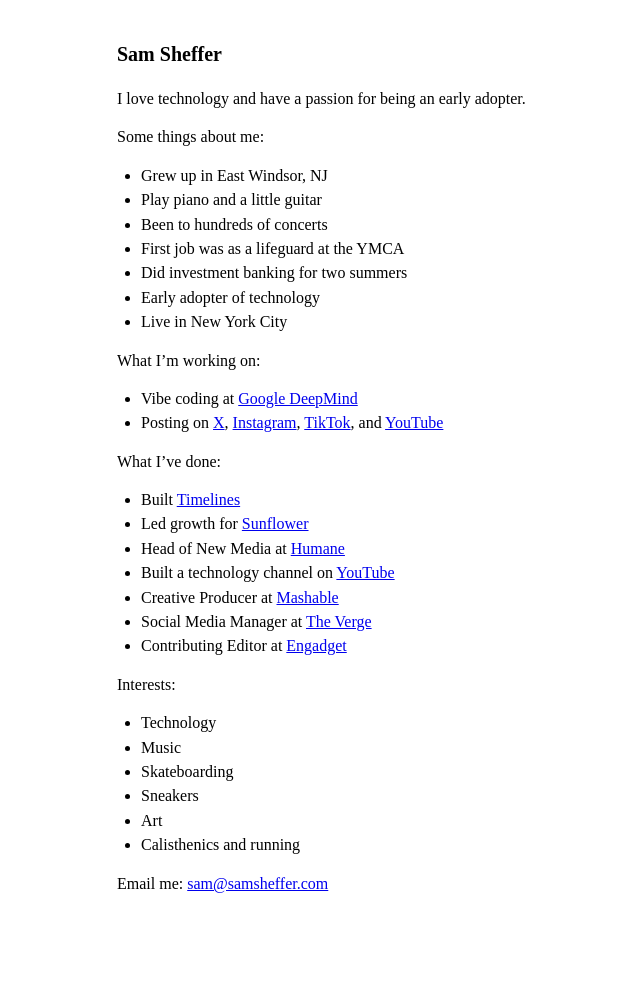
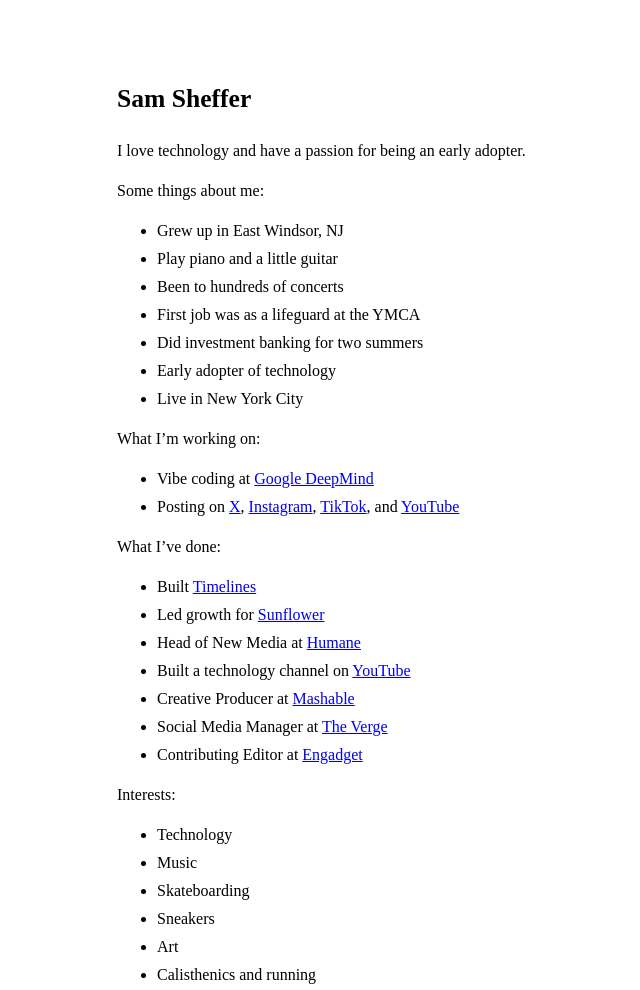
Before and after one commit to samsheffer/samsheffer-site, a plain HTML site: page index.html in a window 1280 px wide. Shown: the top 990 px of the page, without its empty margins (198-838 px from the left). Before the commit the page ends 935 px from the top, so only its background shows below. Drawn offline with Linux system fonts and the light colour scheme.

Commit message:
Update index.html

```diff
--- a/index.html
+++ b/index.html
@@ -8,26 +8,26 @@
     body {
       font-family: "Times New Roman", Times, serif;
       font-size: 16px;
-      line-height: 1.4;
+      line-height: 1.5;
       color: #000;
       background: #fff;
       max-width: 650px;
-margin: 40px auto;
-padding: 0 20px;
-
+      margin: 80px auto;
+      padding: 0 20px;
     }
     h1 {
-      font-size: 1.25em;
+      font-size: 1.6em;
       font-weight: bold;
-      margin-bottom: 1em;
+      margin-bottom: 0.8em;
     }
     ul {
-      padding-left: 24px;
+      padding-left: 40px;
     }
     li {
-      margin-bottom: 2px;
+      margin-bottom: 4px;
     }
   </style>
+
 </head>
 <body>
   <h1>Sam Sheffer</h1>
```
